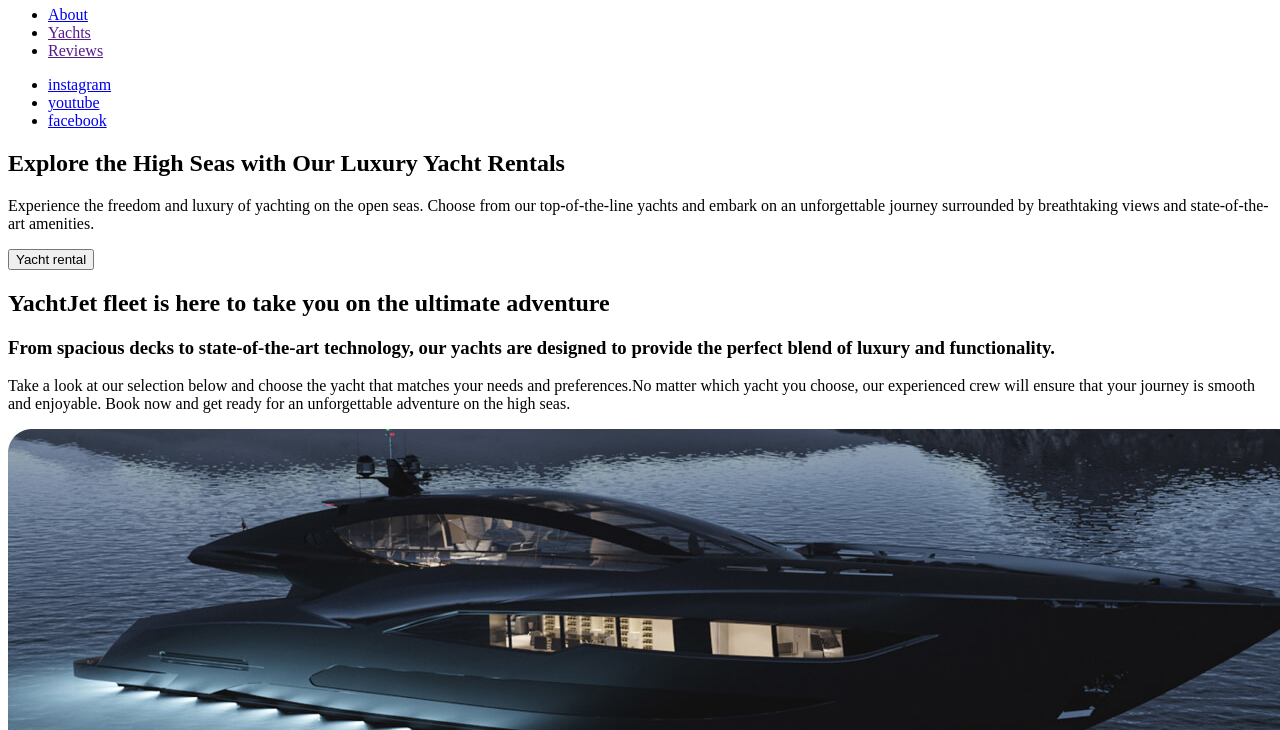
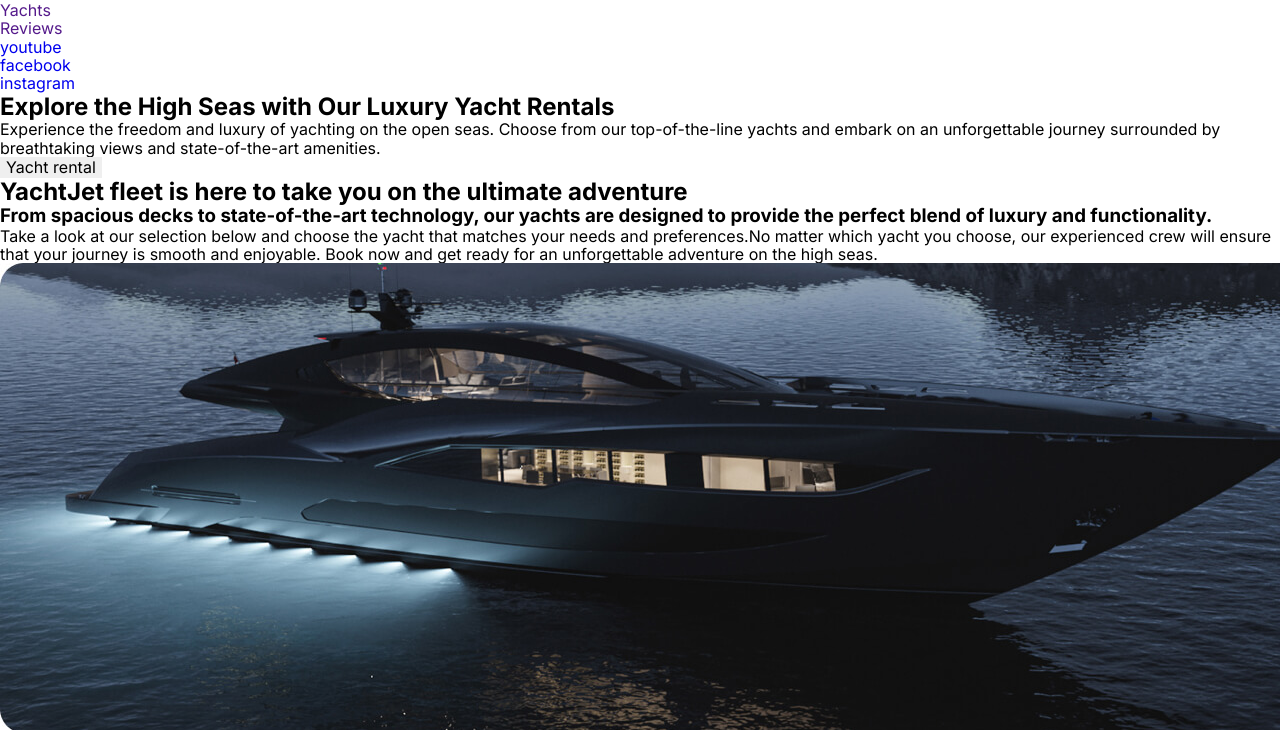
Before and after one commit to VolodymyrTryhub/blended-yacht-jet, a plain HTML site: page index.html in a window 1280 px wide. Shown: the part 36-766 px from the top of the page. Drawn offline with nearby package versions, Linux system fonts and the light colour scheme.

Commit message:
header add css

```diff
--- /dev/null
+++ b/CSS/styles.css
@@ -0,0 +1,29 @@
+body {
+    font-family: "Inter", sans-serif;
+    margin: 0;
+}
+
+button {
+    font-family: inherit;
+    border: none;
+    cursor: pointer;
+}
+
+h1, h2, h3, h4, h5, h6, p {
+    margin: 0;
+}
+
+ul, ol {
+    list-style: 0;
+    margin: 0;
+    padding: 0;
+}
+
+a {
+    text-decoration: none;
+}
+
+img {
+    display: block;
+    height: auto;
+}
--- a/index.html
+++ b/index.html
@@ -4,23 +4,34 @@
     <meta charset="UTF-8">
     <meta name="viewport" content="width=device-width, initial-scale=1.0">
     <title>YachtJet</title>
+    <link rel="stylesheet" href="https://cdnjs.cloudflare.com/ajax/libs/modern-normalize/3.0.1/modern-normalize.min.css"
+    integrity="sha512-q6WgHqiHlKyOqslT/lgBgodhd03Wp4BEqKeW6nNtlOY4quzyG3VoQKFrieaCeSnuVseNKRGpGeDU3qPmabCANg=="
+    crossorigin="anonymous" referrerpolicy="no-referrer" />
+    <link rel="preconnect" href="https://fonts.googleapis.com">
+    <link rel="preconnect" href="https://fonts.gstatic.com" crossorigin>
+    <link
+        href="https://fonts.googleapis.com/css2?family=Inter:ital,wght@0,100..900;1,14..32,100..900&display=swap"
+        rel="stylesheet">
+    <link rel="stylesheet" href="./CSS/styles.css">
 </head>
 <body>
-    <header>
+    <header class="header-page">
         <!--(nav>a+ul>li*3>a)+ul>li*3>a-->
-        <nav>
-            <a href="./index.html">yachtjet</a>
-            <ul>
-                <li><a href="./index.html">About</a></li>
-                <li><a href="">Yachts</a></li>
-                <li><a href="">Reviews</a></li>
-            </ul>
-            <ul>
-                <li><a href="https://www.instagram.com/" target="_blank">instagram</a></li>
-                <li><a href="https://www.youtube.com/" target="_blank">youtube</a></li>
-                <li><a href="https://www.facebook.com/" target="_blank">facebook</a></li>
-            </ul>
-        </nav>
+        <div class="container">
+            <nav class="header-page-navigation">
+                <a class="header-page-logo" href="./index.html">yachtjet</a>
+                <ul class="header-page-nav-list">
+                    <li class="nav-list-item"><a class="nav-list-link" href="./index.html">About</a></li>
+                    <li class="nav-list-item"><a class="nav-list-link" href="">Yachts</a></li>
+                    <li class="nav-list-item"><a class="nav-list-link" href="">Reviews</a></li>
+                </ul>
+                <ul class="header-page-social-list">
+                    <li class="social-list-item"><a class="social-list-link" href="https://www.youtube.com/" target="_blank">youtube</a></li>
+                    <li class="social-list-item"><a class="social-list-link" href="https://www.facebook.com/" target="_blank">facebook</a></li>
+                    <li class="social-list-item"><a class="social-list-link" href="https://www.instagram.com/" target="_blank">instagram</a></li>
+                </ul>
+            </nav>
+        </div>
     </header>
     <main>
         <!--section>h1+p+button-->
```
